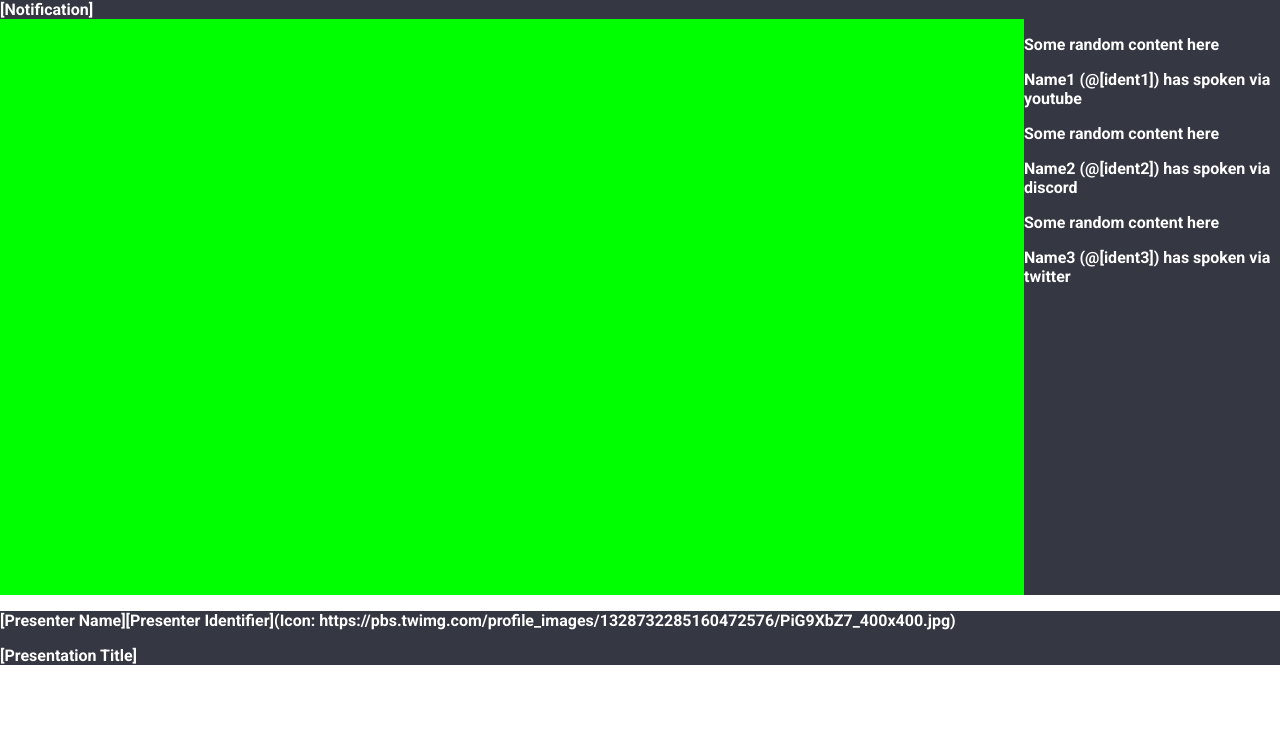
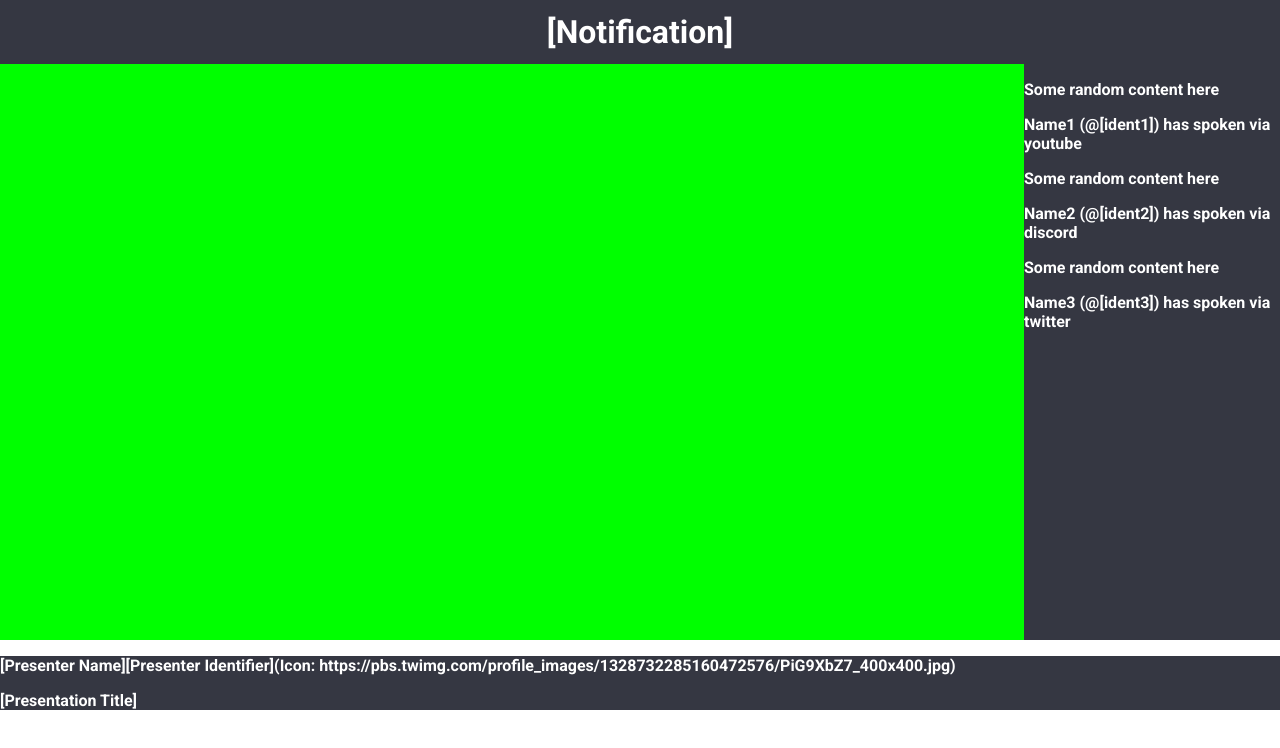
Before and after one commit to approvers/sugoi-lt-obs-screen, a React (Create React App) app: page / in a window 1280 px wide. Shown: the top 748 px of the page. Built offline with nearby package versions, Linux system fonts and the light colour scheme.

Commit message:
💄 Styled notification band

```diff
--- a/src/style/comps/notification.module.scss
+++ b/src/style/comps/notification.module.scss
@@ -1,5 +1,9 @@
 @import "../color.variables";
+@import "../layout.variables";
 
 .notification_root {
   @include back();
+  @include padding;
+  @include title;
+  text-align: center;
 }
--- /dev/null
+++ b/src/style/layout.variables.scss
@@ -0,0 +1,9 @@
+@mixin padding {
+  padding: 1rem;
+}
+
+@mixin title {
+  font-size: 2rem;
+  font-weight: 700;
+  line-height: 100%;
+}
```
